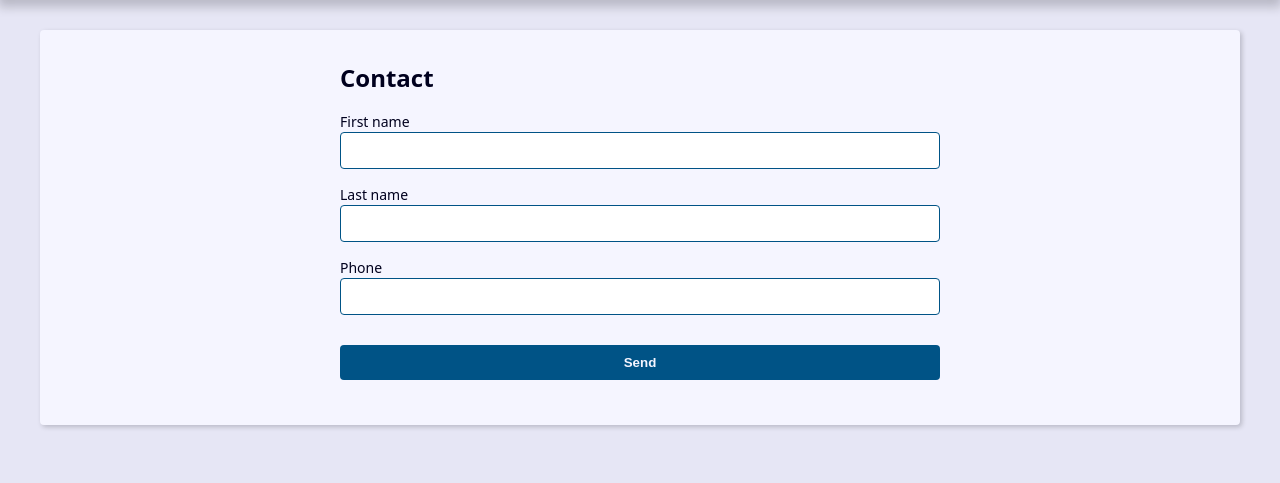
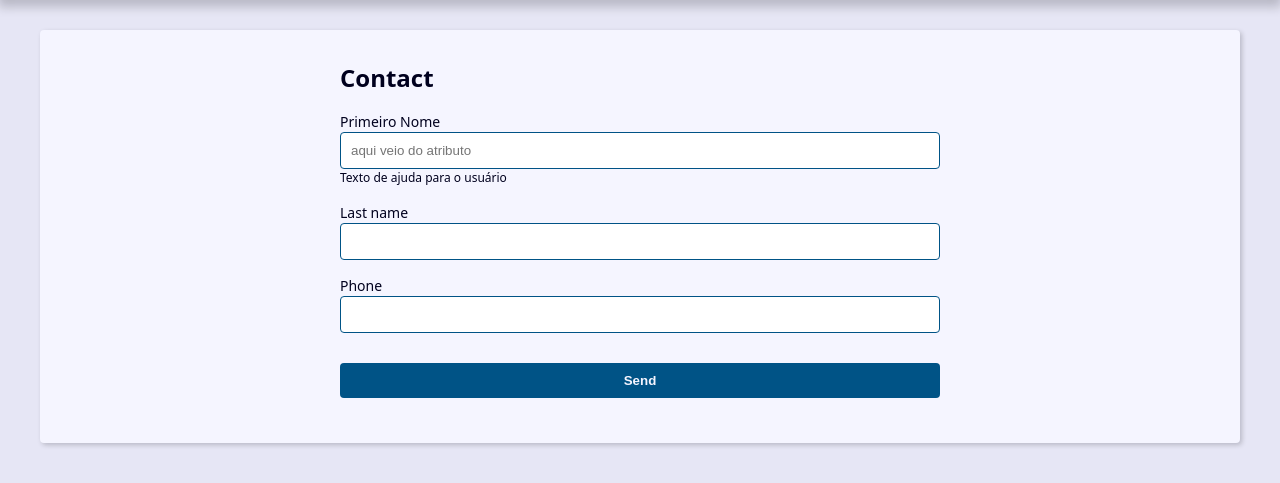
Before and after one commit to Gabriel-Maxsy/Projeto-Agenda-Django, a Django app: page /contact/create/ in a window 1280 px wide. Shown: the part 239-722 px from the top of the page. Run offline with Django 5.2, Linux system fonts and the light colour scheme.

Commit message:
Adiconando um campo e widget do formulário (vendo formas de fazer isso).

```diff
--- a/contact/forms.py
+++ b/contact/forms.py
@@ -4,13 +4,45 @@ from django.core.paginator import Paginator
 from django.db.models import Q
 from django.shortcuts import get_object_or_404, redirect, render
 from contact.models import Contact
+from . import models
 
 class ContactForm(forms.ModelForm):
+    first_name = forms.CharField(
+
+        widget=forms.TextInput(
+            attrs={
+                'class': 'classe-a classe-b',
+                'placeholder': 'aqui veio do atributo'
+            }
+        ),
+
+        label='Primeiro Nome',
+        help_text='Texto de ajuda para o usuário',
+    )
+
+    def __init__(self, *args, **kwargs):
+        super().__init__(*args, **kwargs)
+
+        # self.fields['first_name'].widget.attrs.update({
+        #     'class': 'classe-a classe-b',
+        #     'placeholder': 'Aqui veio do init',
+        # })
+
     class Meta:
         model = Contact
         fields = (
             'first_name', 'last_name', 'phone',
         )
+
+        # Maneira que eu achei melhor de manipular os campos do formulário:
+        # widgets = {
+        #     'first_name': forms.TextInput(
+        #         attrs={
+        #             'class': 'classe-a classe-b',
+        #             'placeholder': 'Escreva aqui',
+        #         }
+        #     )
+        # }
 
     def clean(self):
         cleaned_data = self.cleaned_data
--- a/contact/templates/contact/create.html
+++ b/contact/templates/contact/create.html
@@ -21,6 +21,11 @@
             <label for="{{ field.id_for_label }}">{{ field.label }}</label>
             {{ field }}
             {{ field.errors }}
+
+            {% if field.help_text %}
+              <!--Se tiver um texto de ajuda...: (poderia colocar outras coisas para testar)-->
+              <p class="help-text">{{ field.help_text }}</p>
+            {% endif %}
 
           </div>
 
--- a/contact/views/contact_views.py
+++ b/contact/views/contact_views.py
@@ -25,7 +25,7 @@ def index(request):
         context
     )
 
-def search(request):
+def search(request):                # Se o valor estiver vazio retornará ''
     search_value = request.GET.get('q', '').strip()
 
     if search_value == '':
```
